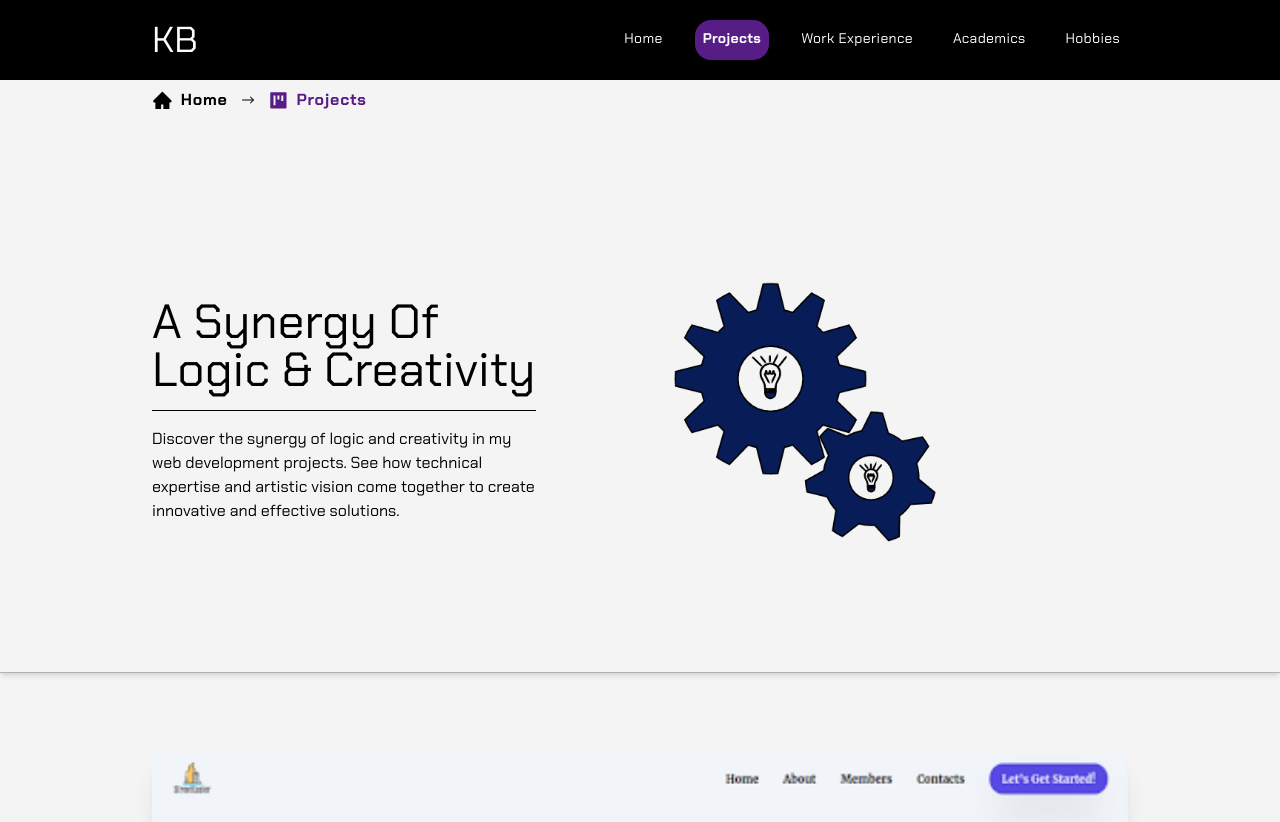
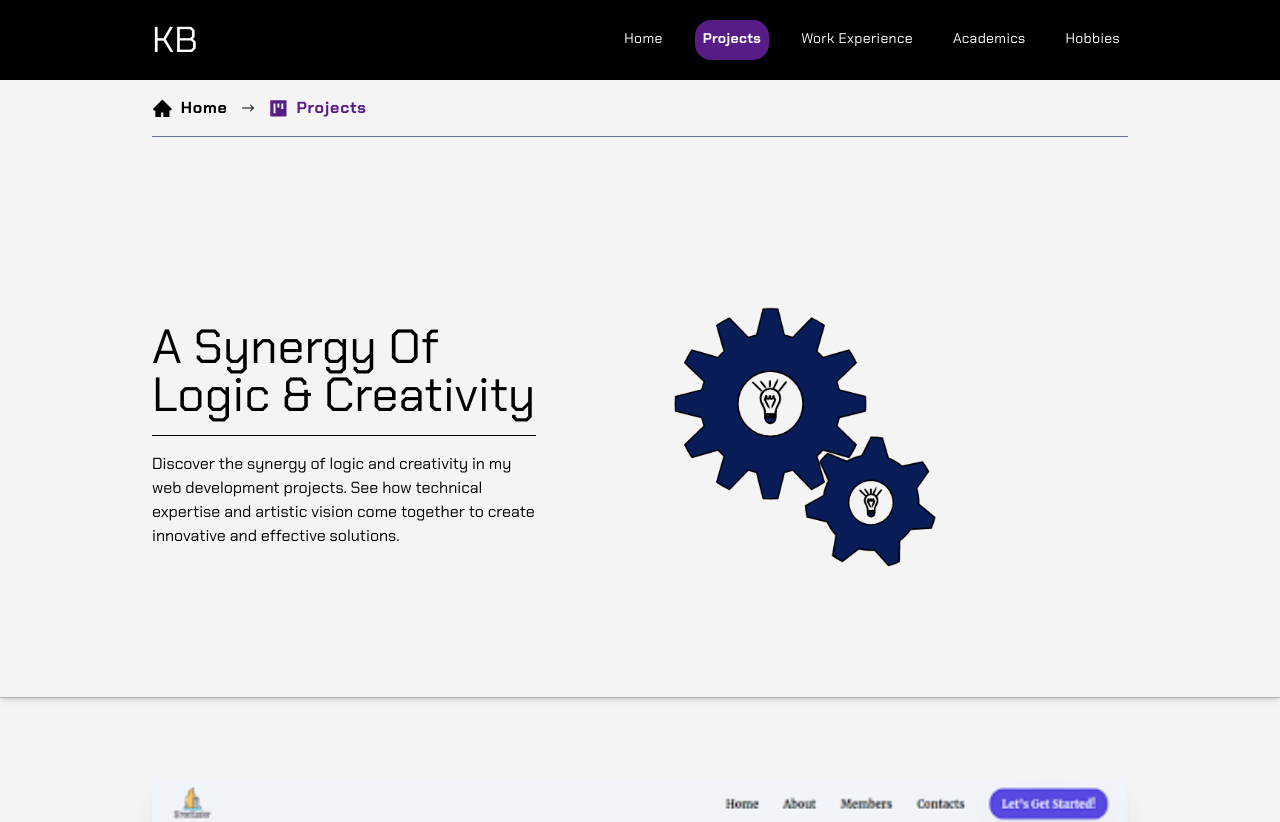
Before and after one commit to kankenny/personal-website, a Next.js app: page /projects in a window 1280 px wide. Shown: the top 822 px of the page. Built offline with nearby package versions, Linux system fonts and the light colour scheme.

Commit message:
Add padding to the Breadcrumb component
Add padding and border to the Breadcrumb component

```diff
--- a/src/components/layout/body/breadcrumbs/Breadcrumbs.tsx
+++ b/src/components/layout/body/breadcrumbs/Breadcrumbs.tsx
@@ -10,8 +10,8 @@ const Breadcrumbs = ({ fullPath }: Props) => {
 	const fullPathArray = fullPath.split('/')
 
 	return (
-		<SectionContainer twClasses="p-2 shadow-none border-none pb-0">
-			<div className="flex flex-row space-x-2 items-center">
+		<SectionContainer twClasses="pt-4 shadow-none border-none pb-0">
+			<div className="flex flex-row space-x-2 items-center border-b border-b-gray pb-4">
 				{fullPathArray.map((path, index) => (
 					<BreadCrumbItem
 						path={path}
```
Also changed, not shown: src/components/layout/body/headline/Headline.tsx (+2 -2 lines).
